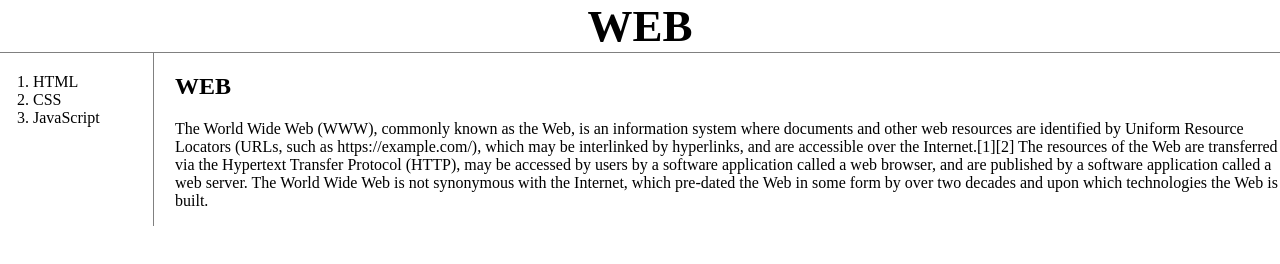
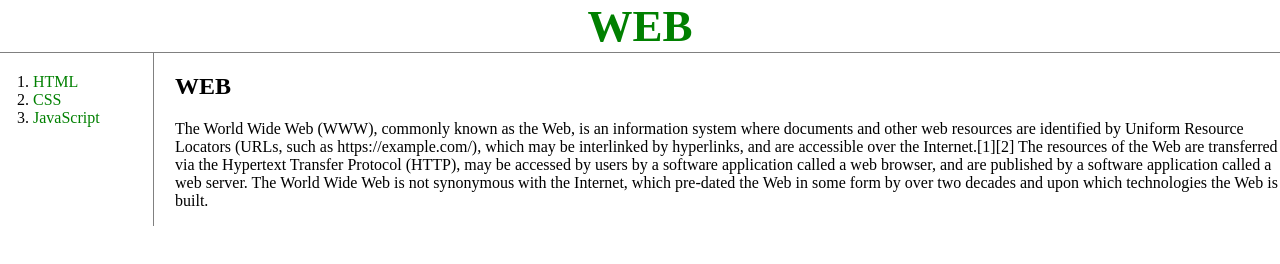
Before and after one commit to noahcha79/javascript, a plain HTML site: page index.html in a window 1280 px wide. Drawn offline with Linux system fonts and the light colour scheme.

Commit message:
Update style.css

```diff
--- a/style.css
+++ b/style.css
@@ -2,7 +2,7 @@ body{
   margin:0;
 }
 a {
-  color:black;
+  color:green;
   text-decoration:none;
 }
 h1 {
```
